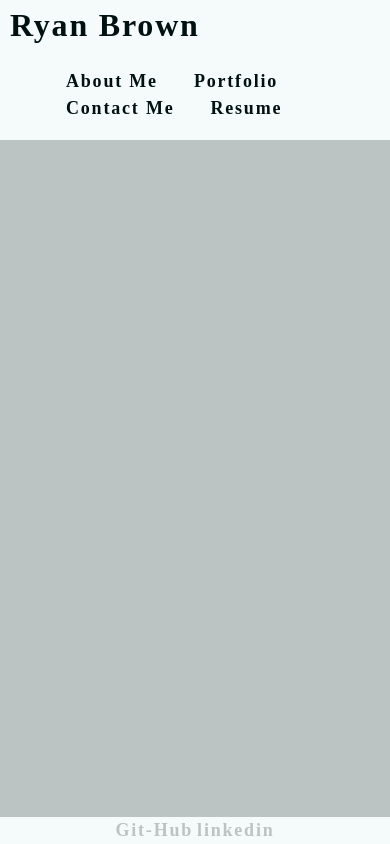
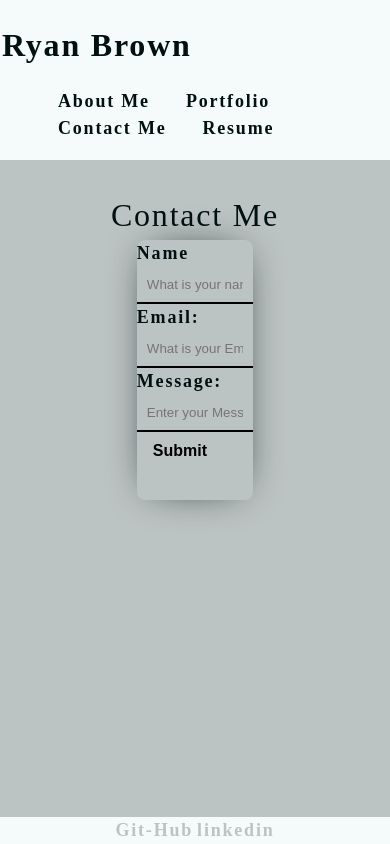
Before and after one commit to ryanabrown14/portfolio-react, a React (Create React App) app: page / in a window 390 px wide. Both pictures are taken after a click on the item "Contact Me". Built offline with nearby package versions, Linux system fonts and the light colour scheme.

Commit message:
form completed

```diff
--- a/src/components/Contact/index.js
+++ b/src/components/Contact/index.js
@@ -3,6 +3,23 @@ import React, {useState} from "react";
 function Contact(){
     return(
         <section id="contact">
+            <h2>Contact Me</h2>
+            <form id = "contact-form" className="form">
+                <div>
+                    <label htmlFor="name">Name</label>
+                    <input type="text" name="name" placeholder ="What is your name?" />
+
+                </div>
+                <div>
+                <label htmlFor="email">Email:</label>
+                <input type="text" name="email" placeholder="What is your Email?" />
+                </div>
+                <div>
+                <label htmlFor="message">Message:</label>
+                <input rows="5" name="message" placeholder="Enter your Message here"/>
+                </div>
+                <button type ="submit">Submit</button>
+            </form>
 
         </section>
     );
--- a/src/index.css
+++ b/src/index.css
@@ -2,6 +2,7 @@ main {
   margin: 0 auto;
   max-width: 90%;
   padding: 50px 30px;
+  padding-top: 5%;
 }
 :root {
   --primary: #BCC3C3;
@@ -105,6 +106,7 @@ footer{
   left: 0;
   background: var(--secondary);
   text-align: center;
+
 }
 
 button {
@@ -117,6 +119,7 @@ button {
   cursor: pointer;
   margin: 0 1px;
   background-color: var(--secondary);
+
 }
 
 button:hover {
@@ -135,20 +138,27 @@ img {
 
 form {
   width: 40%;
+  border-radius: 8px;
+  box-shadow: 0 0 40px -15px;
+  margin: auto;
+
 }
 
 input {
-  font-size: 1rem;
-  padding: 0.25rem;
-  border: 1px solid var(--secondary);
-  outline: none;
-  border-radius: 3px;
-  transition: box-shadow 0.2s;
+  width:100%;
+  padding:10px;
+  box-sizing:border-box;
+  background:none;
+  outline:none;
+  resize:none;
+  border:0;
+  border-bottom: 2px solid;
 }
 
+
 input:focus {
-  border: 1px solid var(--secondary);
-  box-shadow: 0 0 0.25rem rgba(0, 0, 0, 0.5);
+  border-bottom:2px solid #78788c;
+
 }
 
 li {
@@ -182,57 +192,13 @@ textarea {
   flex-wrap: wrap;
 }
 
-.space-between {
-  justify-content: space-between;
-}
-
 .flex-end {
   justify-content: flex-end;
-}
-
-.mx-1 {
-  margin-right: var(--spacing-one);
-  margin-left: var(--spacing-one);
 }
 
 .mx-2 {
   margin-right: var(--spacing-two);
   margin-left: var(--spacing-two);
-}
-
-.my-1 {
-  margin-top: var(--spacing-one);
-  margin-bottom: var(--spacing-one);
-}
-
-.my-2 {
-  margin-top: var(--spacing-two);
-  margin-bottom: var(--spacing-two);
-}
-
-.my-5 {
-  margin-top: var(--spacing-five);
-  margin-bottom: var(--spacing-five);
-}
-
-.px-1 {
-  padding-right: var(--spacing-one);
-  padding-left: var(--spacing-one);
-}
-
-.px-2 {
-  padding-right: var(--spacing-two);
-  padding-left: var(--spacing-two);
-}
-
-.py-1 {
-  padding-top: var(--spacing-one);
-  padding-bottom: var(--spacing-one);
-}
-
-.py-2 {
-  padding-top: var(--spacing-two);
-  padding-bottom: var(--spacing-two);
 }
 
 .card {
@@ -249,14 +215,13 @@ textarea {
 
 button {
   background: var(--primary);
-  border: 0;
   border-radius: 5px;
-  color: #fff;
   cursor: pointer;
   font-size: 16px;
   font-weight: 600;
   margin-bottom: 30px;
   padding: 10px 15px;
+
 }
 
 a {
@@ -279,4 +244,33 @@ a {
 .column{
   float: left;
   width: 50%;
+  padding-top: 5%;
+  text-align: center;
 }
+
+@media screen and (max-width: 600px) {
+  .column{
+    width: 100%;
+    text-align: center;
+    margin: auto;
+    padding-top: 15px;
+
+  }
+  main{
+    padding-top: 45%;
+  }
+h1,
+h2,
+h3,
+h4,
+h5,
+h6
+{
+  text-align: center;
+}
+h2,
+h3{
+  padding-top: 5%;
+}
+
+}
```
Also changed, not shown: 1 other file (tests, documents, lock files or other folders).
